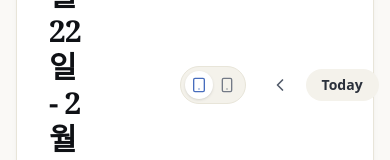
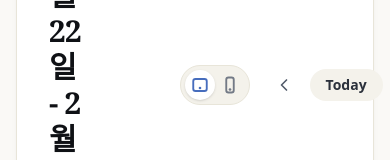
Before and after one commit to fumon1218/gangneung-diary, a React (Vite) app: page /#/weekly in a window 390 px wide. Shown: the part 294-454 px from the top of the page. Built offline with nearby package versions, Linux system fonts and the light colour scheme.

Commit message:
style(icons): custom SVG SVGs for tablet and mobile mode toggles

```diff
--- a/src/components/views/WeeklyView.tsx
+++ b/src/components/views/WeeklyView.tsx
@@ -10,9 +10,23 @@ import {
     isToday,
     isSameMonth
 } from 'date-fns';
-import { ChevronLeft, ChevronRight, Maximize2, Smartphone, Tablet } from 'lucide-react';
+import { ChevronLeft, ChevronRight, Maximize2 } from 'lucide-react';
 import { getKoreanHoliday } from '../../utils/holidays';
 import { DrawingCanvas } from '../common/DrawingCanvas';
+
+const WideTabletIcon = ({ size = 18 }: { size?: number }) => (
+    <svg width={size} height={size} viewBox="0 0 24 24" fill="none" stroke="currentColor" strokeWidth="2.5" strokeLinecap="round" strokeLinejoin="round">
+        <rect x="3" y="4" width="18" height="16" rx="3" ry="3" />
+        <line x1="12" x2="12.01" y1="16" y2="16" strokeWidth="3.5" />
+    </svg>
+);
+
+const NarrowPhoneIcon = ({ size = 18 }: { size?: number }) => (
+    <svg width={size} height={size} viewBox="0 0 24 24" fill="none" stroke="currentColor" strokeWidth="2.5" strokeLinecap="round" strokeLinejoin="round">
+        <rect x="7" y="2" width="10" height="20" rx="3" ry="3" />
+        <line x1="12" x2="12.01" y1="18" y2="18" strokeWidth="3.5" />
+    </svg>
+);
 
 export const WeeklyView = () => {
     const { currentDate, setCurrentDate, todos, weeklyViewMode, setWeeklyViewMode } = useStore();
@@ -52,16 +66,16 @@ export const WeeklyView = () => {
                         <button
                             onClick={() => setWeeklyViewMode('tablet')}
                             className={`p-1.5 rounded-full transition-colors ${weeklyViewMode === 'tablet' ? 'bg-white shadow-sm text-accent-blue' : 'text-ink-400 hover:text-ink-600'}`}
-                            title="태블릿 모드 (가로 나열)"
+                            title="태블릿 모드 (가로 7일 나열)"
                         >
-                            <Tablet size={16} />
+                            <WideTabletIcon size={18} />
                         </button>
                         <button
                             onClick={() => setWeeklyViewMode('mobile')}
                             className={`p-1.5 rounded-full transition-colors ${weeklyViewMode === 'mobile' ? 'bg-white shadow-sm text-accent-blue' : 'text-ink-400 hover:text-ink-600'}`}
-                            title="모바일 모드 (세로 나열)"
+                            title="모바일 모드 (세로 1줄 나열)"
                         >
-                            <Smartphone size={16} />
+                            <NarrowPhoneIcon size={18} />
                         </button>
                     </div>
 
```
